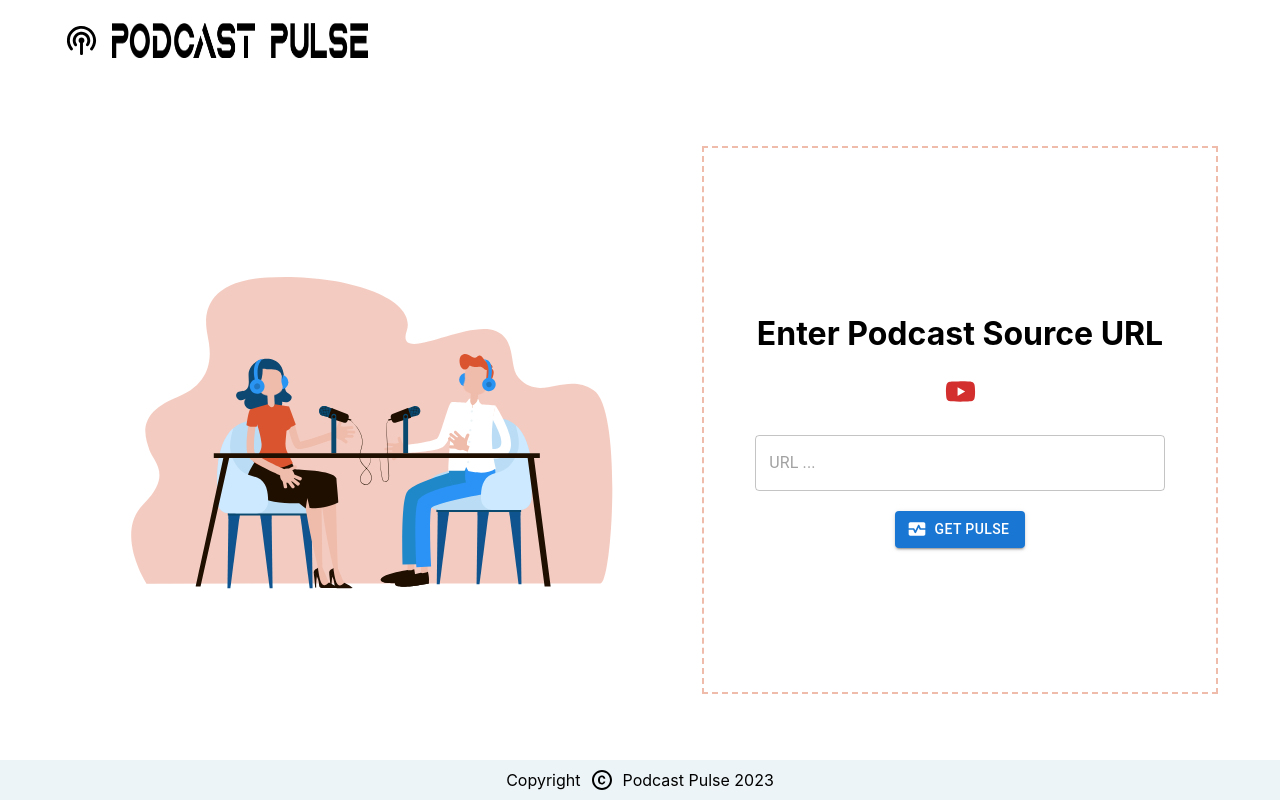
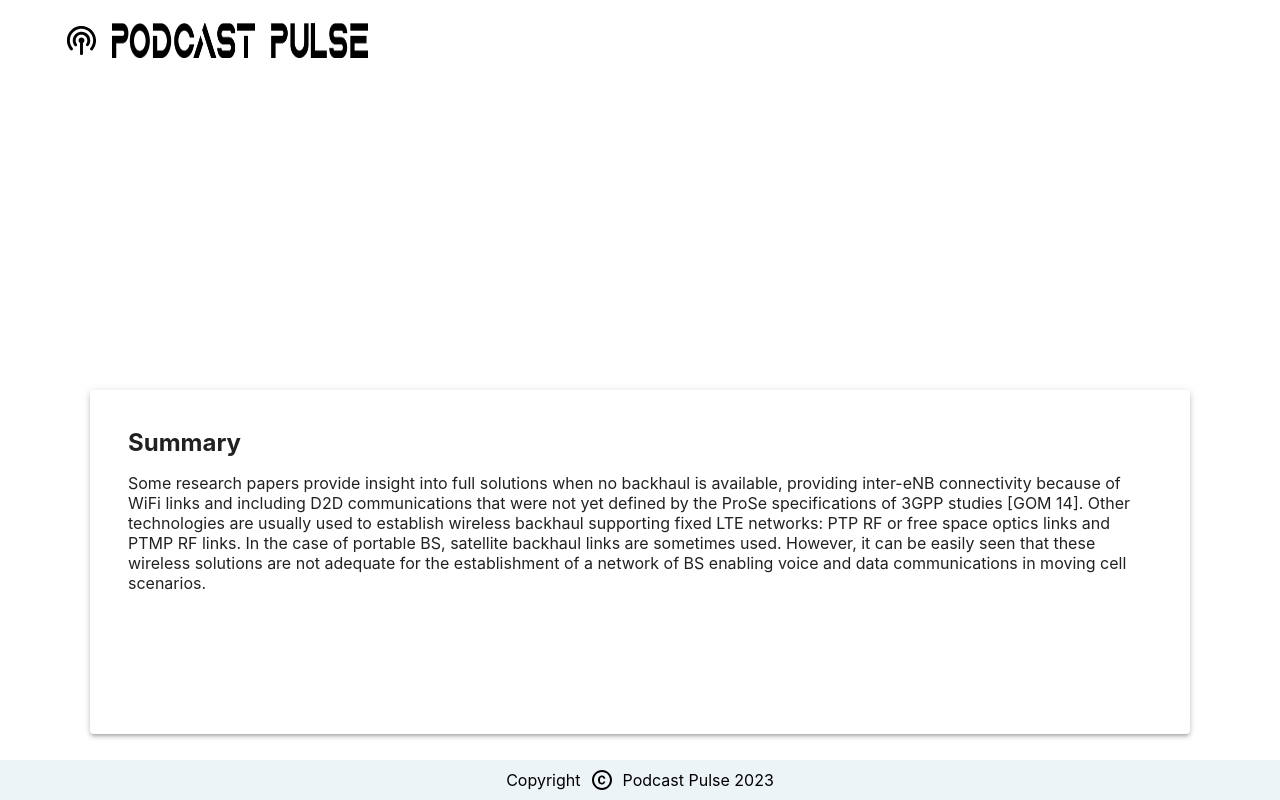
Before and after one commit to sharique5/podcast_pulse_portal, a React (Create React App) app: page /summary in a window 1280 px wide. Built offline with nearby package versions, Linux system fonts and the light colour scheme.

Commit message:
summary comp added

```diff
--- a/package.json
+++ b/package.json
@@ -14,6 +14,7 @@
     "node-sass": "^7.0.3",
     "react": "^18.2.0",
     "react-dom": "^18.2.0",
+    "react-player": "^2.13.0",
     "react-scripts": "5.0.1",
     "styled-components": "^5.3.11",
     "web-vitals": "^2.1.4"
@@ -43,6 +44,7 @@
     ]
   },
   "devDependencies": {
-    "@babel/plugin-proposal-private-property-in-object": "^7.21.11"
+    "@babel/plugin-proposal-private-property-in-object": "^7.21.11",
+    "react-router-dom": "^6.16.0"
   }
 }
--- a/src/App.js
+++ b/src/App.js
@@ -1,7 +1,15 @@
+import { Routes, Route } from "react-router-dom";
 import Home from './Container/Home';
+import Summarize from "./Container/Summarize";
 
 function App() {
-  return <Home />;
+  return (
+    <Routes>
+      <Route path="/" element={<Home />}/>
+        <Route path="/summary" element={<Summarize />} />
+        <Route path="*" element={<Home />} />
+    </Routes>
+  );
 }
 
 export default App;
--- /dev/null
+++ b/src/Components/Summary/index.js
@@ -0,0 +1,19 @@
+import ReactPlayer from 'react-player/youtube'
+import { Paper } from '@mui/material';
+import "./style.scss";
+
+const Summary = () => {
+  return (
+    <div className="summary-container">
+      <ReactPlayer url='https://www.youtube.com/watch?v=LXb3EKWsInQ' />
+      <Paper elevation={3}>
+        <span>Summary</span>
+        <p>
+          Some research papers provide insight into full solutions when no backhaul is available, providing inter-eNB connectivity because of WiFi links and including D2D communications that were not yet defined by the ProSe specifications of 3GPP studies [GOM 14]. Other technologies are usually used to establish wireless backhaul supporting fixed LTE networks: PTP RF or free space optics links and PTMP RF links. In the case of portable BS, satellite backhaul links are sometimes used. However, it can be easily seen that these wireless solutions are not adequate for the establishment of a network of BS enabling voice and data communications in moving cell scenarios.
+        </p>
+      </Paper>
+    </div>
+  )
+}
+
+export default Summary;
--- /dev/null
+++ b/src/Components/Summary/style.scss
@@ -0,0 +1,25 @@
+.summary-container {
+  height: 85vh;
+  width: 100vw;
+
+  display: flex;
+  justify-content: center;
+  align-items: center;
+  flex-flow: column;
+
+  .MuiPaper-root {
+    width: 80%;
+    height: 50%;
+    overflow-y: auto;
+    padding: 3%;
+    margin-top: 2%;
+    margin-bottom: 2%;
+  }
+
+  span {
+    font-size: 24px;
+    text-align: left;
+    font-weight: bold;
+    width: 100%;
+  }
+}
--- a/src/Container/Home.js
+++ b/src/Container/Home.js
@@ -1,5 +1,6 @@
 import Footer from "../Components/Footer";
 import Header from "../Components/Header";
+// import InProgress from "../Components/Inprogress";
 import UrlForm from "../Components/UrlForm";
 
 const Home = () => {
@@ -7,6 +8,7 @@ const Home = () => {
     <>
       <Header />
       <UrlForm />
+      {/* <InProgress /> */}
       <Footer />
     </>
   )
--- /dev/null
+++ b/src/Container/Summarize.js
@@ -0,0 +1,15 @@
+import Footer from "../Components/Footer";
+import Header from "../Components/Header";
+import Summary from "../Components/Summary";
+
+const Summarize = () => {
+  return (
+    <>
+      <Header />
+      <Summary />
+      <Footer />
+    </>
+  )
+}
+
+export default Summarize;
--- a/src/index.js
+++ b/src/index.js
@@ -1,5 +1,6 @@
 import React from 'react';
 import ReactDOM from 'react-dom/client';
+import { BrowserRouter as Router } from "react-router-dom";
 import './index.css';
 import App from './App';
 import reportWebVitals from './reportWebVitals';
@@ -7,7 +8,9 @@ import reportWebVitals from './reportWebVitals';
 const root = ReactDOM.createRoot(document.getElementById('root'));
 root.render(
   <React.StrictMode>
-    <App />
+    <Router>
+      <App />
+  </Router>
   </React.StrictMode>
 );
 
```
Also changed, not shown: 1 other file (tests, documents, lock files or other folders).
